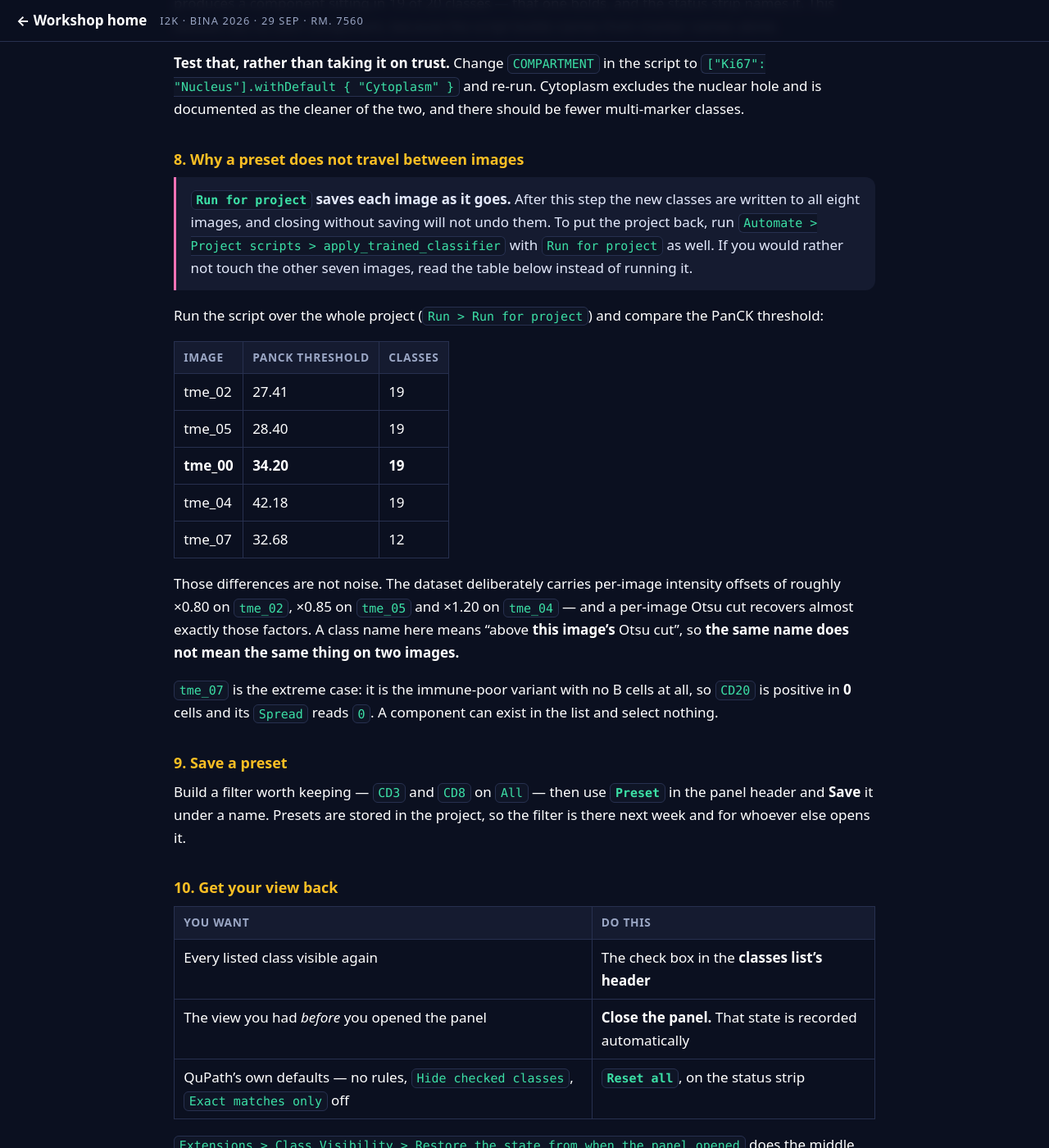
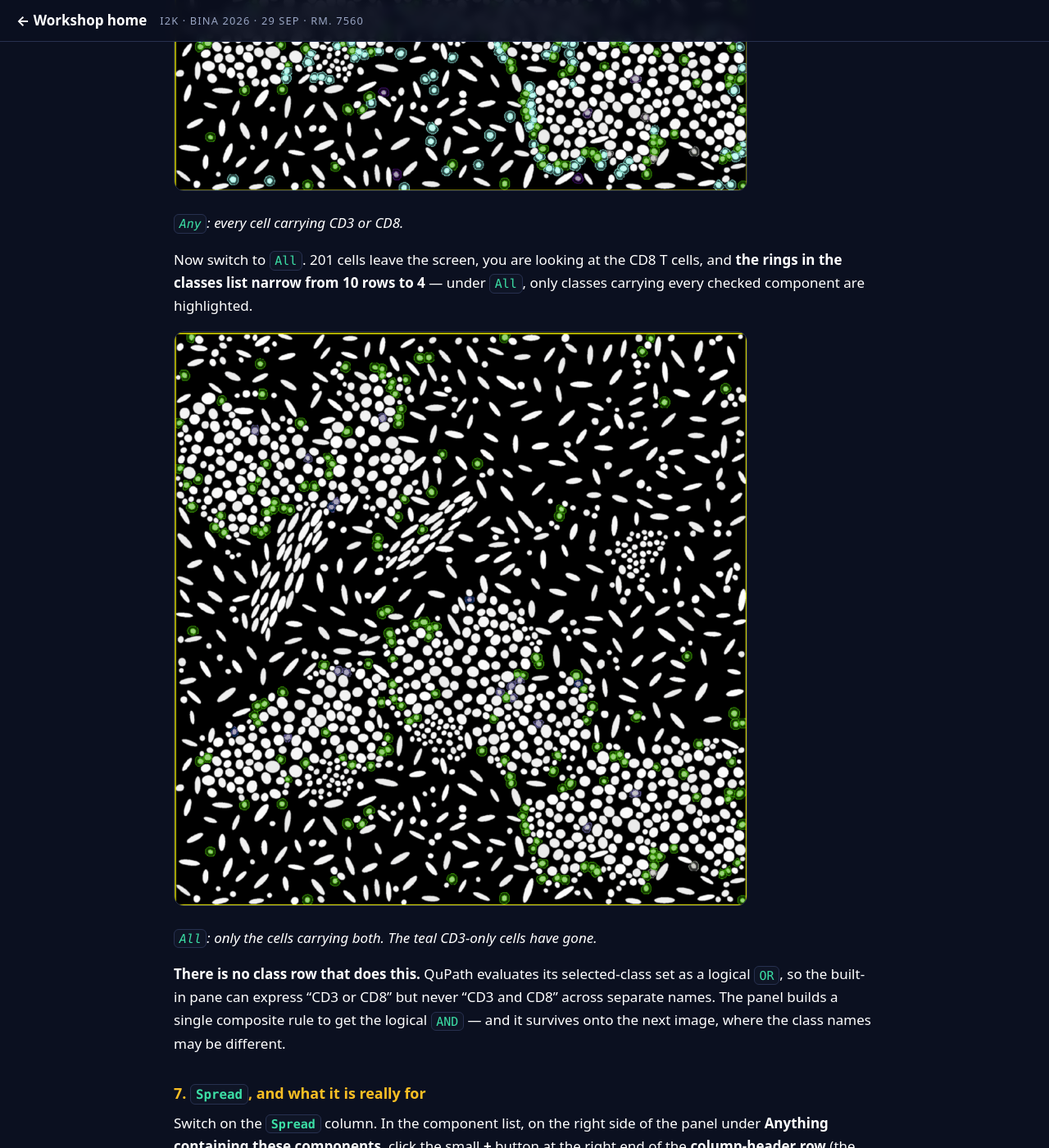
Before and after one commit to MichaelSNelson/BINA-I2K-2026-QuPath-Extensions, a Jekyll site: the page built from docs/14-class-visibility.md, in a window 1280 px wide and 1400 px high, scrolled down 7489 px. Shown: the whole window at 82% size. Built offline with Jekyll 4.4.1, drawn with Linux system fonts in a browser that asks for light colours.

Commit message:
Guide 14: three step-6 screenshots (Any/All boxed, Any view, All view)
Claude-Session: https://claude.ai/code/session_01KwiACUr5MacuDvqp74c96o

```diff
--- a/docs/14-class-visibility.md
+++ b/docs/14-class-visibility.md
@@ -237,14 +237,24 @@ of cells it would show:
 You can compare the two before choosing. Neither number appears on any single row: each
 component's `Total` is that component alone.
 
+<img src="../images/class-visibility/any-vs-all-boxed.png" alt="The Class visibility window with CD3 and CD8 both checked in the components list. Below that list, outlined in red, the section Checked components combine as shows two options: Any, CD3 or CD8 or both, 388 objects, which is selected, and All, CD3 and CD8 together, 187 objects. In the classes list the CD3 and CD8 rows show greyed-out ticks and eight other rows carry a blue ring. Active rules reads 2" width="900">
+
 `Any` is selected by default, but the panel remembers whichever you last chose, so glance at
 which option is selected before you read any counts. On `Any`, this image barely changes: you go from
 386 cells to 388 — 187 of the 189 CD8-positive cells are also CD3-positive,
 so CD8 sits almost entirely inside CD3.
 
+<img src="../images/class-visibility/any-cd3-cd8.png" alt="The tme_00 image with CD3 and CD8 checked and Any selected. Most cells are plain white outlines on black; the visible cells, outlined in teal and green with a few in purple, are scattered along the edges of the round tumor nests and through the stroma" width="700">
+
+*`Any`: every cell carrying CD3 or CD8.*
+
 Now switch to `All`. 201 cells leave the screen, you are looking at the CD8 T cells, and **the
 rings in the classes list narrow from 10 rows to 4** — under `All`, only classes carrying every
 checked component are highlighted.
+
+<img src="../images/class-visibility/all-cd3-cd8.png" alt="The same view with All selected instead. The teal outlines are gone; only the green-outlined cells and a few purple ones remain, in the same places along the tumor nests and through the stroma" width="700">
+
+*`All`: only the cells carrying both. The teal CD3-only cells have gone.*
 
 **There is no class row that does this.** QuPath evaluates its selected-class set as a logical <code>OR</code>,
 so the built-in pane can express "CD3 or CD8" but never "CD3 and CD8" across separate names. The
```
Also changed, not shown: images/class-visibility/all-cd3-cd8.png (added), images/class-visibility/any-cd3-cd8.png (added), images/class-visibility/any-vs-all-boxed.png (added).
